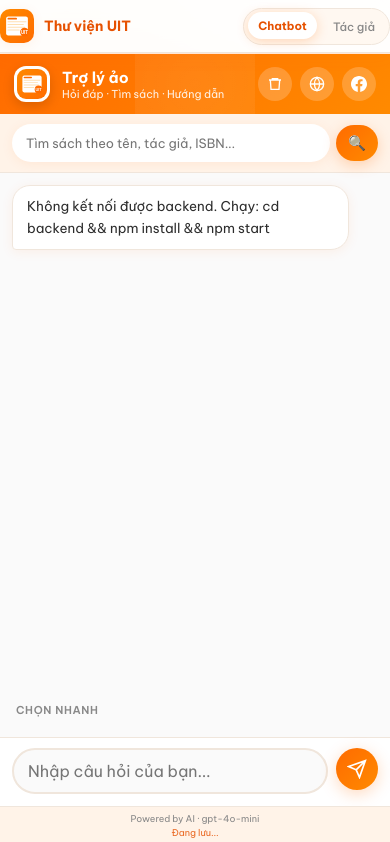
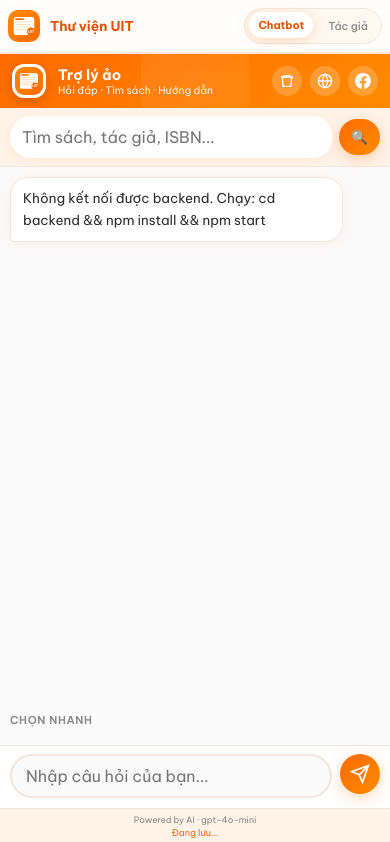
Before and after one commit to nguyenquang092006-crypto/chatbotquan, a plain HTML site: page frontend/index.html in a window 390 px wide. Shown: the top 842 px of the page. Drawn offline with Linux system fonts and the light colour scheme; no server answers.

Commit message:
Fix mobile layout with full-screen chat and viewport height handling

```diff
--- a/frontend/css/style.css
+++ b/frontend/css/style.css
@@ -28,15 +28,19 @@
 
 html {
   scroll-behavior: smooth;
+  -webkit-text-size-adjust: 100%;
 }
 
 body {
   font-family: 'Be Vietnam Pro', system-ui, sans-serif;
   background: linear-gradient(160deg, #FFF8F2 0%, #FFE8CC 40%, #FFD699 100%);
   min-height: 100vh;
+  min-height: 100dvh;
   color: var(--text);
   display: flex;
   flex-direction: column;
+  overflow-x: hidden;
+  width: 100%;
 }
 
 .container {
@@ -320,6 +324,7 @@ body {
 /* Chat Section */
 .chat-section {
   animation: fadeInUp 0.6s ease 0.25s both;
+  min-width: 0;
 }
 
 .app {
@@ -330,9 +335,10 @@ body {
   display: flex;
   flex-direction: column;
   overflow: hidden;
-  height: calc(100vh - var(--header-h) - 120px);
+  height: calc(var(--app-height, 100dvh) - var(--header-h) - 120px);
   min-height: 560px;
   max-height: 780px;
+  width: 100%;
 }
 
 /* Chat widget header */
@@ -867,146 +873,264 @@ body {
     --header-h: var(--header-h-mobile);
   }
 
+  html {
+    height: 100%;
+  }
+
+  /* Trang chủ: chat full màn hình, ẩn footer */
+  body.home-page {
+    height: 100%;
+    min-height: 100dvh;
+    overflow: hidden;
+  }
+
+  body.home-page .site-footer {
+    display: none;
+  }
+
+  body.home-page .page-main {
+    flex: 1;
+    min-height: 0;
+    padding: 0;
+    overflow: hidden;
+  }
+
+  body.home-page .container.page-grid {
+    max-width: 100%;
+    width: 100%;
+    padding: 0;
+    height: 100%;
+    min-height: 0;
+    display: flex;
+    flex-direction: column;
+  }
+
+  body.home-page .chat-section {
+    flex: 1;
+    min-height: 0;
+    display: flex;
+    width: 100%;
+  }
+
+  body.home-page .app {
+    flex: 1;
+    height: auto !important;
+    min-height: 0 !important;
+    max-height: none !important;
+    border-radius: 0;
+    border-left: none;
+    border-right: none;
+    box-shadow: none;
+  }
+
+  body.home-page .chat-body {
+    flex: 1;
+    min-height: 0;
+    display: flex;
+    flex-direction: column;
+  }
+
+  body.home-page .chat-messages {
+    flex: 1;
+    min-height: 0;
+  }
+
   body {
-    overflow-x: hidden;
     padding: 0;
   }
 
   .container {
     padding: 0 12px;
+    max-width: 100%;
+  }
+
+  .site-header {
+    flex-shrink: 0;
   }
 
   .site-header-inner {
     min-height: var(--header-h-mobile);
     height: auto;
-    padding: 6px 0;
+    padding: 8px 0;
     gap: 8px;
+    display: grid;
+    grid-template-columns: 1fr auto;
+    align-items: center;
+  }
+
+  .site-logo {
+    min-width: 0;
   }
 
   .site-logo img {
+    width: 32px;
+    height: 32px;
+  }
+
+  .site-logo-title {
+    font-size: 0.85rem;
+    white-space: nowrap;
+    overflow: hidden;
+    text-overflow: ellipsis;
+  }
+
+  .site-logo-sub {
+    display: none;
+  }
+
+  .site-nav {
+    flex-shrink: 0;
+  }
+
+  .site-nav-link {
+    padding: 7px 11px;
+    font-size: 0.72rem;
+  }
+
+  .site-badge {
+    display: none;
+  }
+
+  .page-main {
+    padding: 8px 0 12px;
+  }
+
+  .page-grid {
+    display: flex;
+    flex-direction: column;
+    gap: 0;
+    width: 100%;
+  }
+
+  .info-panel {
+    display: none !important;
+  }
+
+  .chat-section {
+    width: 100%;
+    min-width: 0;
+  }
+
+  .app {
+    height: calc(var(--app-height, 100dvh) - var(--header-h-mobile) - 24px);
+    min-height: 400px;
+    max-height: none;
+    border-radius: 12px;
+    width: 100%;
+  }
+
+  .chat-header {
+    padding: 10px 12px;
+    flex-shrink: 0;
+  }
+
+  .chat-header-info {
+    min-width: 0;
+  }
+
+  .chat-header h1 {
+    font-size: 0.9rem;
+  }
+
+  .chat-header p {
+    font-size: 0.65rem;
+    white-space: nowrap;
+    overflow: hidden;
+    text-overflow: ellipsis;
+  }
+
+  .chat-header-logo {
     width: 34px;
     height: 34px;
-  }
-
-  .site-logo-title {
-    font-size: 0.88rem;
-  }
-
-  .site-logo-sub {
-    display: none;
-  }
-
-  .site-nav-link {
-    padding: 7px 12px;
-    font-size: 0.75rem;
-  }
-
-  .site-badge {
-    display: none;
-  }
-
-  .page-main {
-    padding: 8px 0 12px;
-  }
-
-  .page-grid {
-    gap: 0;
-  }
-
-  /* Mobile: ưu tiên chatbot, ẩn panel phụ */
-  .info-panel {
-    display: none;
-  }
-
-  .chat-section {
+    flex-shrink: 0;
+  }
+
+  .chat-header-actions {
+    flex-shrink: 0;
+  }
+
+  .header-link,
+  .header-btn {
+    width: 30px;
+    height: 30px;
+  }
+
+  .search-bar {
+    padding: 8px 10px;
+    gap: 6px;
+    flex-shrink: 0;
+  }
+
+  .search-bar input {
+    font-size: 16px;
+    min-width: 0;
     width: 100%;
-  }
-
-  .app {
-    height: calc(100dvh - var(--header-h-mobile) - 16px);
-    min-height: unset;
-    max-height: none;
-    border-radius: 14px;
-  }
-
-  .chat-header {
-    padding: 12px 14px;
-  }
-
-  .chat-header h1 {
-    font-size: 0.95rem;
-  }
-
-  .chat-header p {
-    font-size: 0.68rem;
-  }
-
-  .chat-header-logo {
-    width: 36px;
-    height: 36px;
-  }
-
-  .search-bar {
-    padding: 10px 12px;
-    gap: 6px;
-  }
-
-  .search-bar input {
-    font-size: 0.8rem;
-    min-width: 0;
-    padding: 9px 12px;
+    padding: 9px 10px;
   }
 
   .search-bar button {
     padding: 9px 12px;
-    font-size: 0.76rem;
+    font-size: 0.75rem;
+    flex-shrink: 0;
   }
 
   .chat-messages {
-    padding: 12px;
+    padding: 10px;
+    min-height: 0;
   }
 
   .message {
-    max-width: 92%;
+    max-width: 90%;
     font-size: 0.84rem;
-    padding: 10px 14px;
+    padding: 10px 12px;
+  }
+
+  .quick-actions-wrap {
+    flex-shrink: 0;
+    padding: 0 10px 8px;
   }
 
   .quick-actions {
+    display: flex;
     flex-wrap: nowrap;
-    width: max-content;
-    min-width: 100%;
+    gap: 6px;
+    width: auto;
+    min-width: unset;
   }
 
   .quick-btn {
     flex-shrink: 0;
     white-space: nowrap;
-    font-size: 0.72rem;
-    padding: 7px 12px;
+    font-size: 0.7rem;
+    padding: 6px 10px;
   }
 
   .chat-input {
-    padding: 10px 12px;
-    padding-bottom: max(12px, env(safe-area-inset-bottom));
+    padding: 8px 10px;
+    padding-bottom: max(10px, env(safe-area-inset-bottom));
     gap: 8px;
+    flex-shrink: 0;
   }
 
   .chat-input input {
-    font-size: 16px; /* tránh zoom iOS */
-    padding: 11px 14px;
+    font-size: 16px;
+    padding: 10px 14px;
+    min-width: 0;
   }
 
   .chat-input button {
-    width: 42px;
-    height: 42px;
+    width: 40px;
+    height: 40px;
+    flex-shrink: 0;
   }
 
   .chat-footer-bar {
     flex-direction: column;
-    gap: 3px;
+    gap: 2px;
     text-align: center;
-    font-size: 0.58rem;
-    padding: 6px 10px;
+    font-size: 0.55rem;
+    padding: 5px 8px;
+    flex-shrink: 0;
   }
 
   .footer-grid {
@@ -1028,12 +1152,20 @@ body {
     padding: 20px;
     border-radius: 16px;
   }
+
+  .bg-decoration .orb {
+    opacity: 0.25;
+  }
 }
 
 @media (max-width: 480px) {
+  .site-header-inner {
+    padding: 6px 0;
+  }
+
   .site-nav-link {
-    padding: 6px 10px;
-    font-size: 0.72rem;
+    padding: 6px 9px;
+    font-size: 0.68rem;
   }
 
   .search-icon {
@@ -1046,26 +1178,21 @@ body {
 
   .search-bar button::after {
     content: '🔍';
-    font-size: 0.9rem;
-  }
-
-  .app {
-    border-radius: 0;
-    height: calc(100dvh - var(--header-h-mobile));
-  }
-
-  .page-main {
-    padding: 0;
-  }
-
-  .container {
-    padding: 0;
-  }
-
+    font-size: 0.85rem;
+  }
+
+  body.home-page .app,
   .chat-section .app {
     border-radius: 0;
-    border-left: none;
-    border-right: none;
+  }
+
+  body.home-page .container.page-grid,
+  body.home-page .page-main {
+    padding: 0;
+  }
+
+  .container {
+    padding: 0 8px;
   }
 }
 
--- a/frontend/index.html
+++ b/frontend/index.html
@@ -5,11 +5,11 @@
   <meta name="viewport" content="width=device-width, initial-scale=1.0, viewport-fit=cover">
   <meta name="theme-color" content="#FF6B00">
   <title>Chatbot Thư viện UIT</title>
-  <link rel="stylesheet" href="css/style.css">
+  <link rel="stylesheet" href="css/style.css?v=3">
   <link rel="preconnect" href="https://fonts.googleapis.com">
   <link href="https://fonts.googleapis.com/css2?family=Be+Vietnam+Pro:wght@400;500;600;700&display=swap" rel="stylesheet">
 </head>
-<body>
+<body class="home-page">
   <div class="bg-decoration">
     <div class="orb orb-1"></div>
     <div class="orb orb-2"></div>
@@ -196,6 +196,7 @@
   </footer>
 
   <script src="js/nav.js"></script>
+  <script src="js/mobile.js"></script>
   <script src="js/chat.js"></script>
 </body>
 </html>
--- /dev/null
+++ b/frontend/js/mobile.js
@@ -0,0 +1,16 @@
+(function initMobile() {
+  function setViewportHeight() {
+    const vh = window.innerHeight * 0.01;
+    document.documentElement.style.setProperty('--vh', `${vh}px`);
+    document.documentElement.style.setProperty('--app-height', `${window.innerHeight}px`);
+  }
+
+  setViewportHeight();
+  window.addEventListener('resize', setViewportHeight);
+  window.addEventListener('orientationchange', () => setTimeout(setViewportHeight, 100));
+
+  const searchInput = document.getElementById('searchInput');
+  if (searchInput && window.matchMedia('(max-width: 768px)').matches) {
+    searchInput.placeholder = 'Tìm sách, tác giả, ISBN...';
+  }
+})();
```
Also changed, not shown: frontend/about.html (+1 -1 lines).
